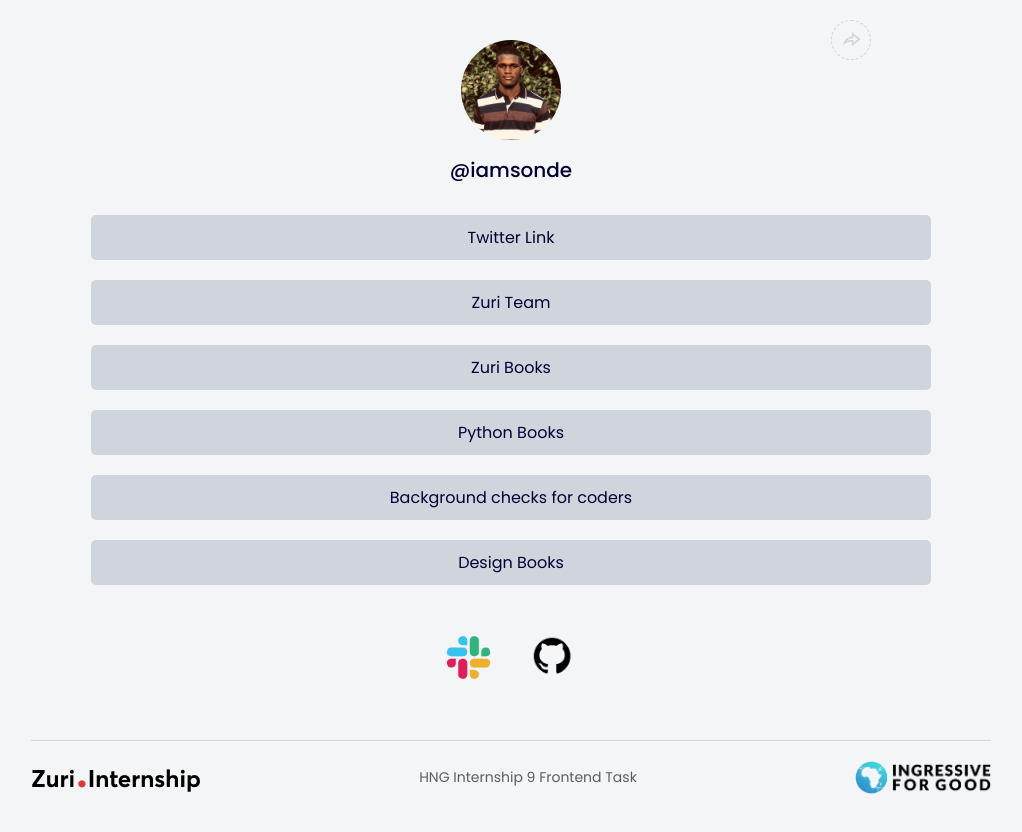
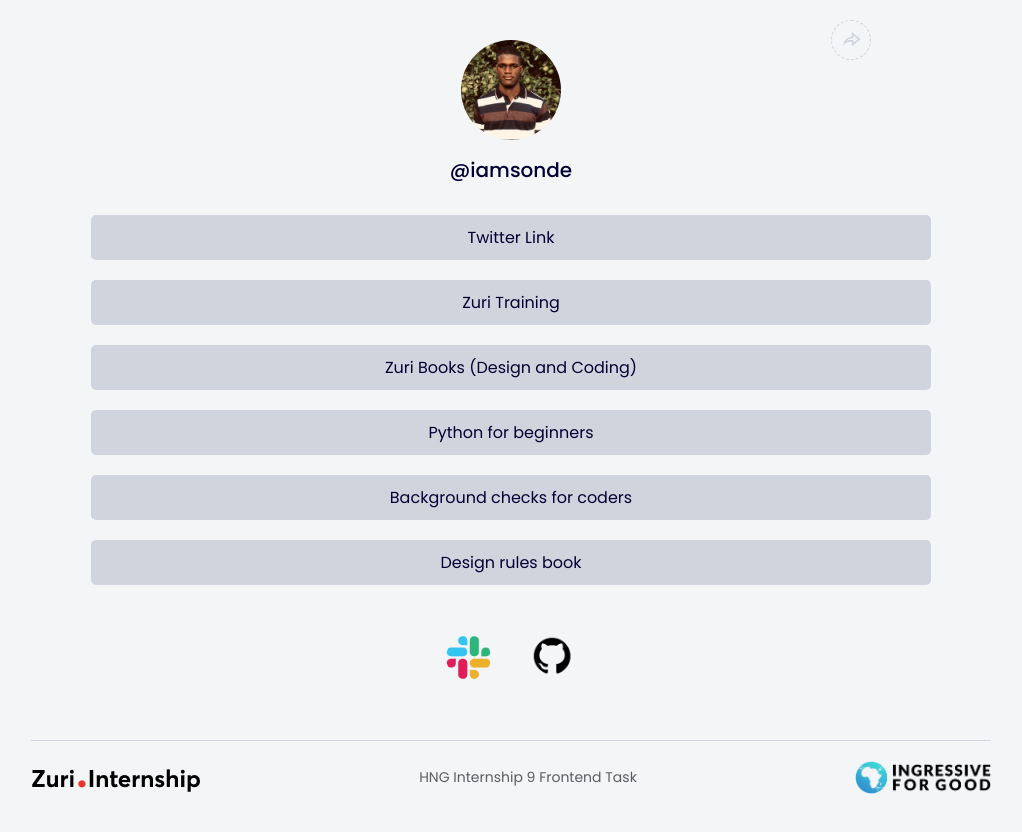
Before and after one commit to omobolajisonde/HNGi9-FE-Stage-1-task-linktree, a React (Create React App) app: page / in a window 1280 px wide. Shown: the top 832 px of the page, without its empty margins (129-1151 px from the left). Built offline with nearby package versions, Linux system fonts and the light colour scheme.

Commit message:
fix: update links data

```diff
--- a/src/assets/linksdata.js
+++ b/src/assets/linksdata.js
@@ -7,27 +7,36 @@
   {
     id: "btn__zuri",
     link: "https://training.zuri.team/",
-    text: "Zuri Team",
+    text: "Zuri Training",
+    title:
+      "Gain knowledge to help you scale through the tech industry for free.",
   },
   {
     id: "books",
     link: "http://books.zuri.team/",
-    text: "Zuri Books",
+    text: "Zuri Books (Design and Coding)",
+    title: "Your one-stop site for any book on design and coding.",
   },
   {
     id: "book__python",
     link: "https://books.zuri.team/python-for-beginners?ref_id=Omobolaji Sonde",
-    text: "Python Books",
+    text: "Python for beginners",
+    title:
+      "This python book will get you up and running with writing code using python in no time.",
   },
   {
     id: "pitch",
-    link: "https://background.zuri.team/",
+    link: "https://backgroundcheck.zuri.team/",
     text: "Background checks for coders",
+    title:
+      "Learn about the good, bad, and downright scary online activities of coders.",
   },
   {
     id: "book__design",
     link: "https://books.zuri.team/design-rules",
-    text: "Design Books",
+    text: "Design rules book",
+    title:
+      "The Design Rules Book offered by Zuri, gives you the tips & guidelines you need to create truly professional designs.",
   },
 ];
 export default linksData;
--- a/src/components/Link.jsx
+++ b/src/components/Link.jsx
@@ -3,7 +3,12 @@
 const Link = ({ data: linkData }) => {
   return (
     <li key={linkData.id}>
-      <a id={linkData.id} href={linkData.link} target="blank">
+      <a
+        id={linkData.id}
+        href={linkData.link}
+        target="blank"
+        title={linkData.title}
+      >
         {linkData.text}
       </a>
     </li>
```
